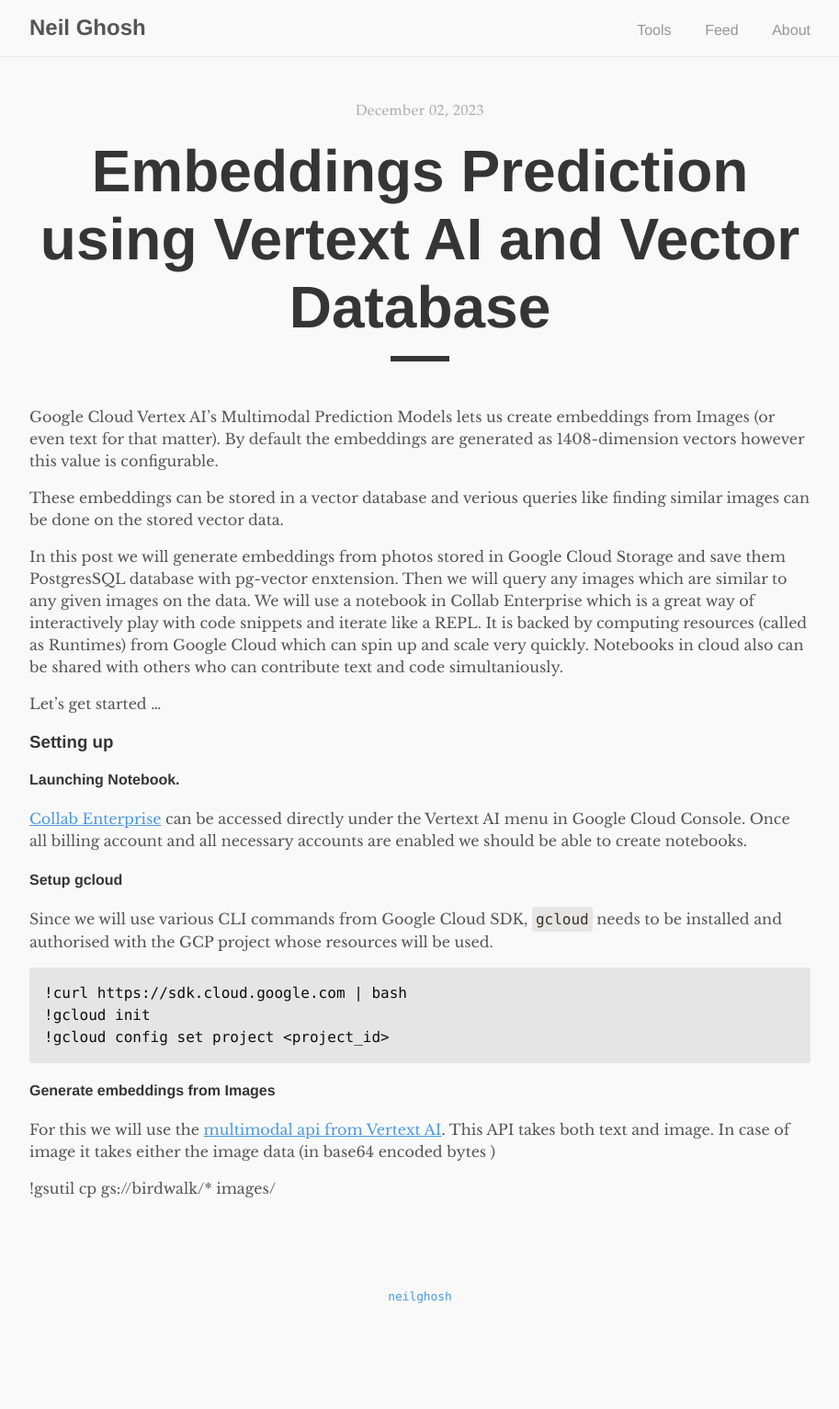
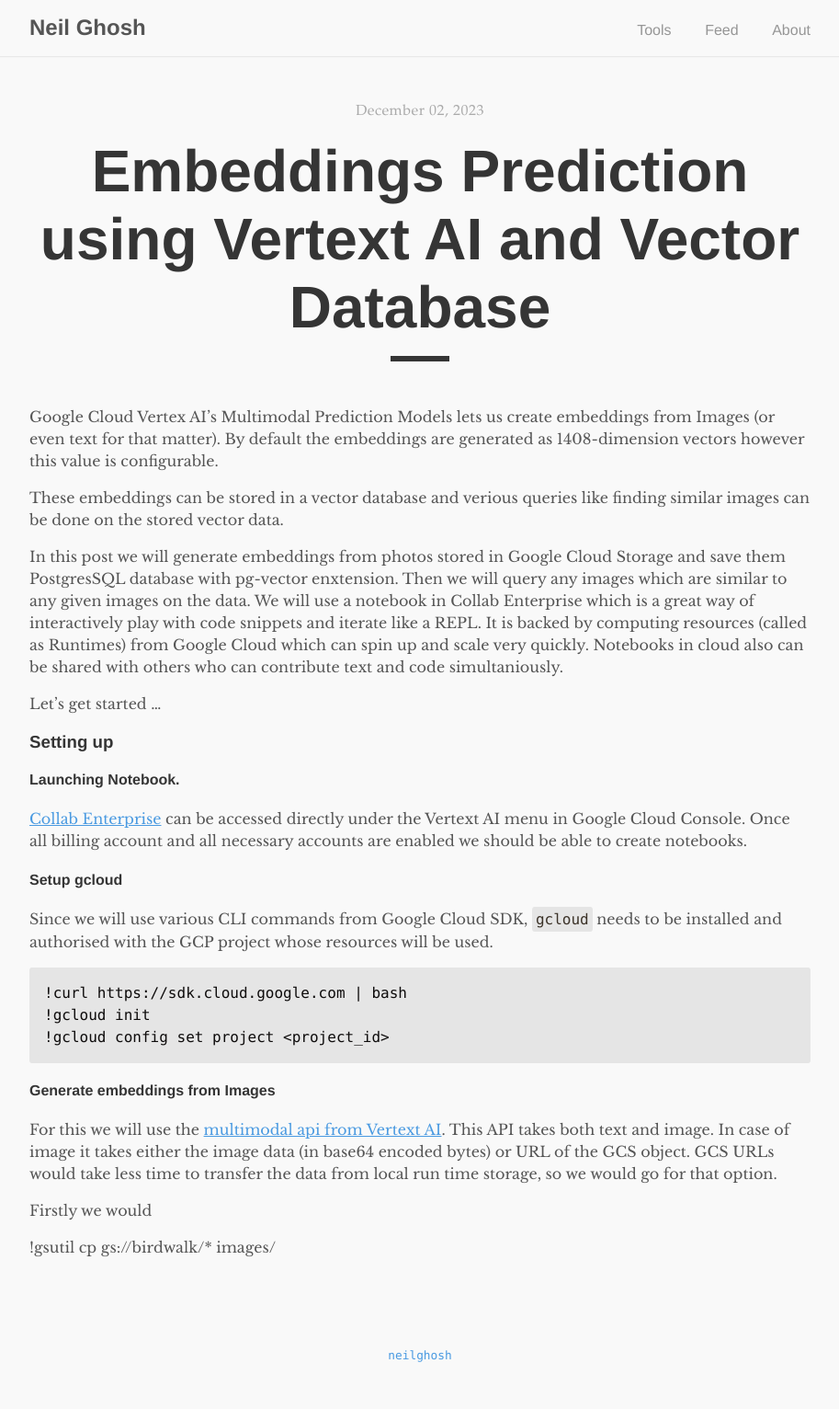
Before and after one commit to neilghosh/neilghosh.github.io, a Jekyll site: the page built from _posts/2023/2023-12-02-embeddings-prediction-using-vertext-ai-and-vector-database.md.md, in a window 1280 px wide. Shown: the whole page at 92% size, without its empty margins (183-1096 px from the left). Built offline with Jekyll 4.4.1, drawn with Linux system fonts in a browser that asks for light colours; before the commit the page ends 1468 px from its top, so only the background shows below that.

Commit message:
_posts/2023/2023-12-02-embeddings-prediction-using-vertext-ai-and-vector-database.md.md updated from https://stackedit.io/

```diff
--- a/_posts/2023/2023-12-02-embeddings-prediction-using-vertext-ai-and-vector-database.md.md
+++ b/_posts/2023/2023-12-02-embeddings-prediction-using-vertext-ai-and-vector-database.md.md
@@ -23,10 +23,12 @@
     !gcloud config set project <project_id>
 
 #### Generate embeddings from Images
-For this we will use the [multimodal api from Vertext AI](https://cloud.google.com/vertex-ai/docs/generative-ai/embeddings/get-multimodal-embeddings#api-usage). This API takes both text and image. In case of image it takes either the image data (in base64 encoded bytes )
+For this we will use the [multimodal api from Vertext AI](https://cloud.google.com/vertex-ai/docs/generative-ai/embeddings/get-multimodal-embeddings#api-usage). This API takes both text and image. In case of image it takes either the image data (in base64 encoded bytes) or URL of the GCS object. GCS URLs would take less time to transfer the data from local run time storage, so we would go for that option.
+
+Firstly we would
 
 !gsutil cp gs://birdwalk/* images/
 
 <!--stackedit_data:
-eyJoaXN0b3J5IjpbMTQ5NDM1MTg3NSw3NjE4MTAwMDRdfQ==
+eyJoaXN0b3J5IjpbMTc2NTY0NDkzMyw3NjE4MTAwMDRdfQ==
 -->
```
